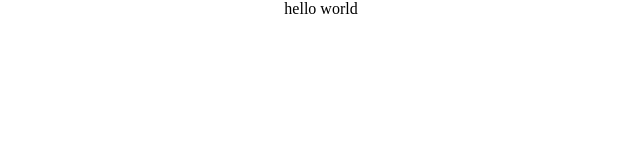
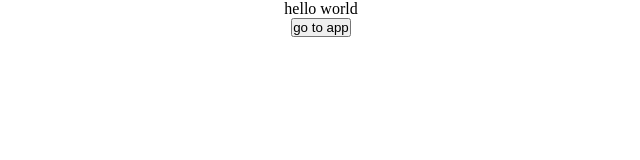
Before and after one commit to Sam2636/parallelx-effect, a React (Create React App) app in the folder react-parallex/: page / in a window 1280 px wide. Shown: the top 160 px of the page, without its empty margins (319-959 px from the left). Built offline with nearby package versions, Linux system fonts and the light colour scheme.

Commit message:
redirect pages is done

```diff
--- a/react-parallex/src/pages/animation/animationfile.js
+++ b/react-parallex/src/pages/animation/animationfile.js
@@ -1,9 +1,21 @@
 import './animation.css';
-
+import React from "react"
+import { useNavigate } from 'react-router-dom';
 
 function Animation() {
+
+  const navigate = useNavigate();
   return (
-    <div>hello world</div>
+    <div>hello world
+      <div>
+        <button onClick={() => {
+          navigate('/app');
+        }}
+        >
+        go to app</button>
+      </div>
+    </div>
+
   );
 }
 
```
